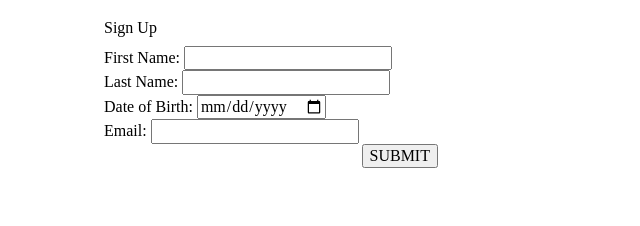
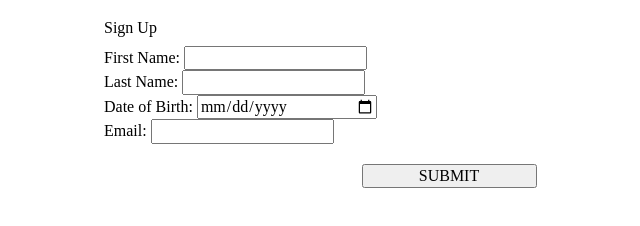
Before and after one commit to JsRashkow/itmd-362-project-1, a plain HTML site: page index.html in a window 1280 px wide. Shown: the whole page, without its empty margins (216-856 px from the left). Drawn offline with Linux system fonts and the light colour scheme.

Commit message:
added width styles to input and label elements

```diff
--- a/screen.css
+++ b/screen.css
@@ -227,6 +227,14 @@ header {
   margin: 0 auto:
 }
 
+label {
+  text-align: left;
+}
+
+input {
+  width: 175px;
+}
+
 .signUpForm {
   display: block;
   width: 100%;
@@ -236,4 +244,5 @@ header {
 .submit{
   width: 125px;
   margin: 0 auto;
+  margin-top: 20px;
 }
```
